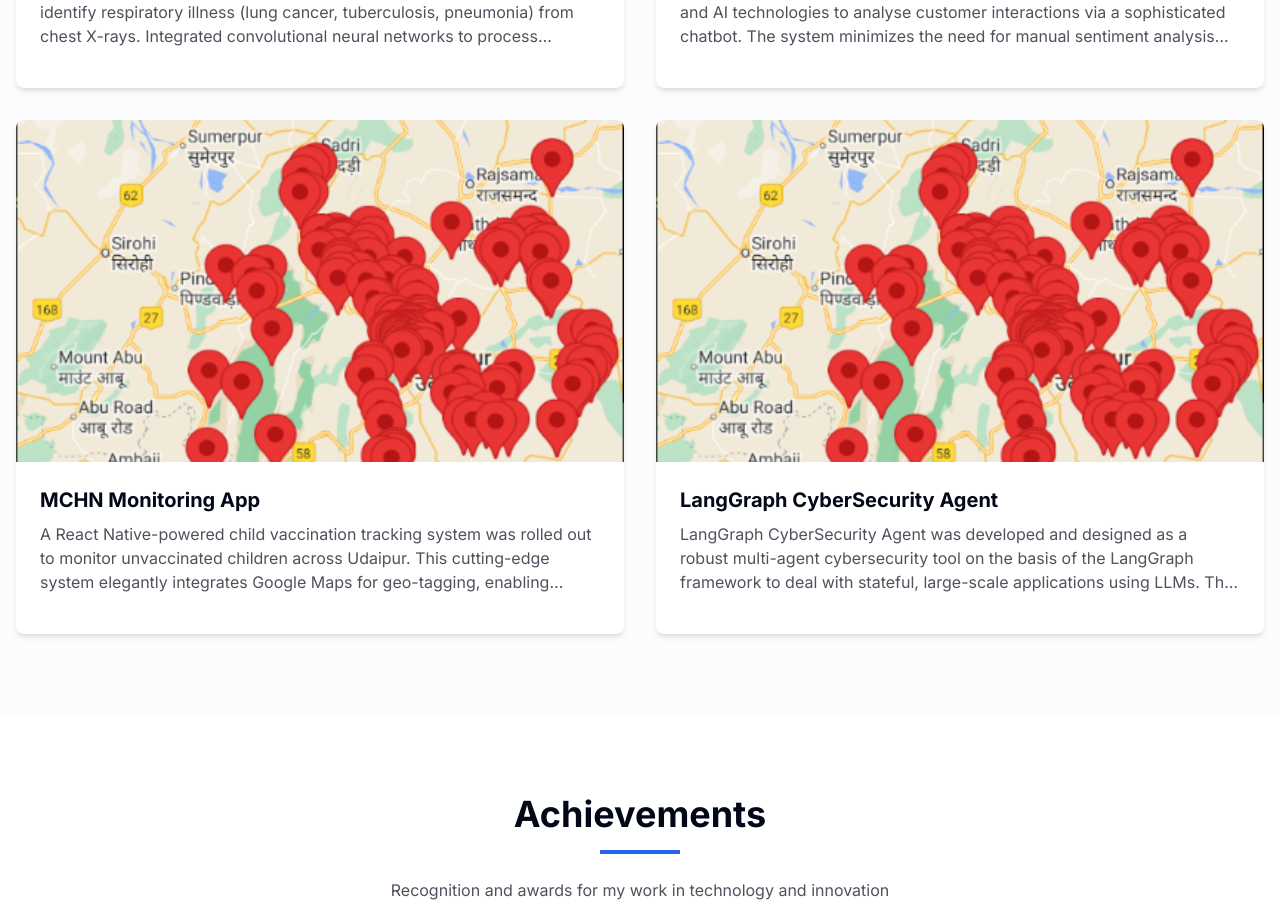
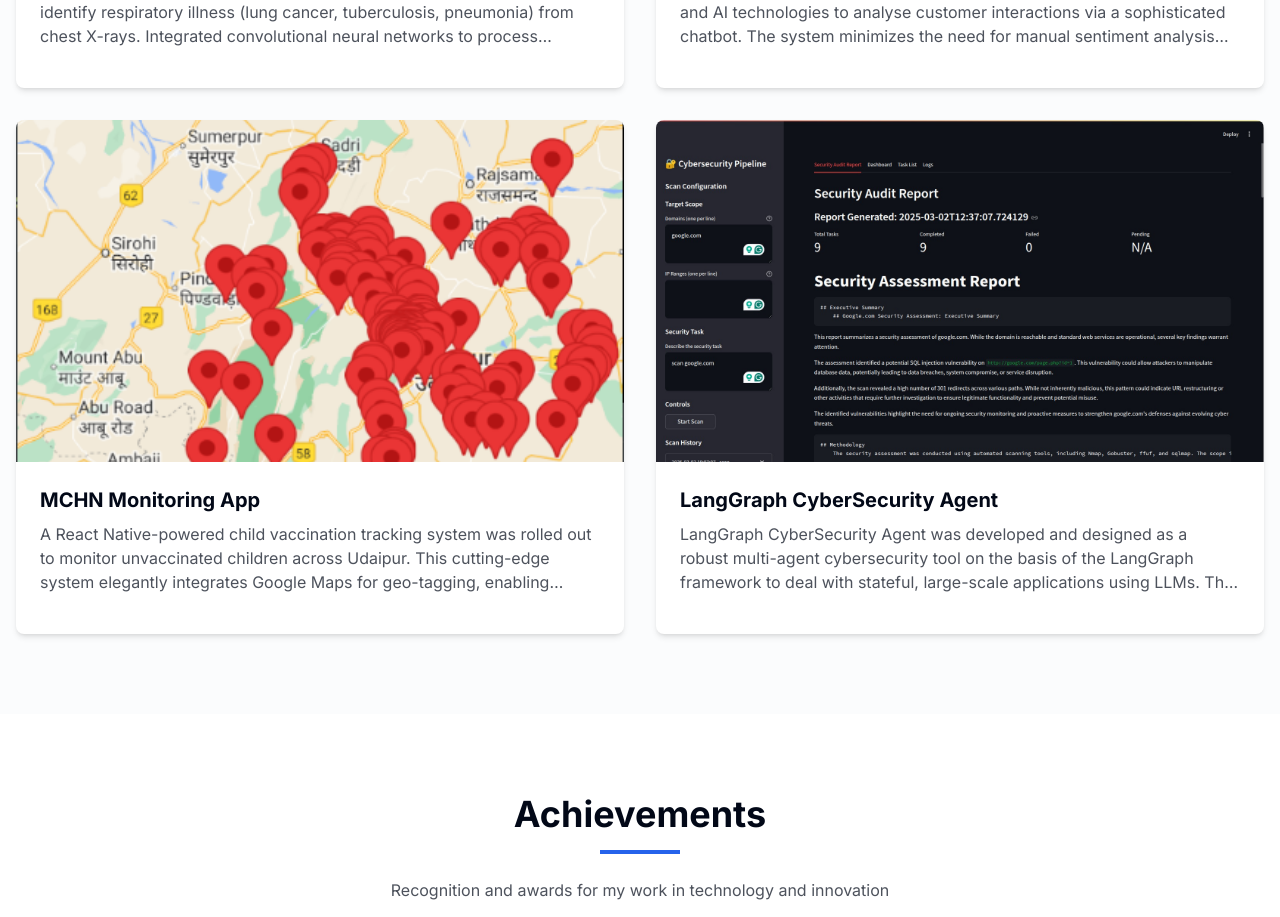
Before and after one commit to Vansh41104/Portfolio-NextJS, a Next.js app: page / in a window 1280 px wide. Shown: the part 4900-5817 px from the top of the page. Built offline with nearby package versions, Linux system fonts and the light colour scheme.

Commit message:
Update project tags and images in projects component

```diff
--- a/src/app/components/projects.tsx
+++ b/src/app/components/projects.tsx
@@ -36,7 +36,7 @@
     description:
       "Improved a ML-based computer vision system to scan farm photos to evaluate the quality of the grass and forecast yield. The solution uses image processing algorithms to scan important features such as colour, texture, and morphology to produce quality indexes and weight prediction with high accuracy.",
     image: "/2.tiff",
-    tags: ["Computer Vision", "Machine Learning", "Image Processing", "Python", "TensorFlow"],
+    tags: ["Computer Vision", "Machine Learning", "Image Processing", "Python", "PyTorch"],
     github: "https://github.com/Vansh41104/FarmML_Project",
     demo: "",
     icon: <ActivityIcon className="h-10 w-10 text-primary" />,
@@ -46,7 +46,7 @@
     description:
       "Built an AI-based diagnostic system based on deep learning models that identify respiratory illness (lung cancer, tuberculosis, pneumonia) from chest X-rays. Integrated convolutional neural networks to process medical images with high accuracy across a large patient population while following strict validation procedures and reducing false negatives.",
     image: "/3.jpeg",
-    tags: ["Deep Learning", "CNN", "Medical Imaging", "PyTorch", "Healthcare AI"],
+    tags: ["Deep Learning", "CNN", "Medical Imaging", "TensorFlow", "Healthcare AI"],
     github: "https://github.com/Vansh41104/AI-Based-Disease-Detector",
     demo: "",
     icon: <BrainIcon className="h-10 w-10 text-primary" />,
@@ -66,7 +66,7 @@
     description:
       "A React Native-powered child vaccination tracking system was rolled out to monitor unvaccinated children across Udaipur. This cutting-edge system elegantly integrates Google Maps for geo-tagging, enabling accurate location tracking and easy visualization of vaccination coverage. Leveraging cutting-edge mobile development practices and hosting the app on a Linux server instance, the system improved data accuracy by 45% and increased the effectiveness of vaccination campaigns by a whopping 60%. This solution minimizes manual record-keeping considerably, improves tracking, and provides healthcare workers with actionable insights that can drive vaccination rates higher, leading to better public health outcomes.",
     image: "/5.png",
-    tags: ["React Native", "ExpressJS", "Android", "JavaScript", "Linux"],
+    tags: ["React Native", "ExpressJS", "Android", "Gradle", "Linux"],
     github: "https://github.com/Vansh41104/",
     demo: "",
     icon: <AppWindow className="h-10 w-10 text-primary" />,
@@ -75,7 +75,7 @@
     title: "LangGraph CyberSecurity Agent",
     description:
       "LangGraph CyberSecurity Agent was developed and designed as a robust multi-agent cybersecurity tool on the basis of the LangGraph framework to deal with stateful, large-scale applications using LLMs. The agent offers high-level protection by executing detailed vulnerability scans using tools such as Nmap, Gobuster, ffuf, and SQLMap, completing all the scans within 2 minutes. It supports real-time system monitoring, complete reporting, and remediation, all aimed at securing infrastructures against possible attacks. With an interactive Streamlit-based GUI, it offers simple configuration and policy management. It can be customized to the core using environment variables and deployable across multiple platforms, thus an efficient and flexible solution to cybersecurity problems of today.",
-    image: "/5.png",
+    image: "/6.jpg",
     tags: ["LangGraph", "CyberSecurity", "Groq", "Nmap", "GoBuster"],
     github: "https://github.com/Vansh41104/LangGraph-CyberSecurity-Agent",
     demo: "",
```
Also changed, not shown: public/6.jpg (added).
